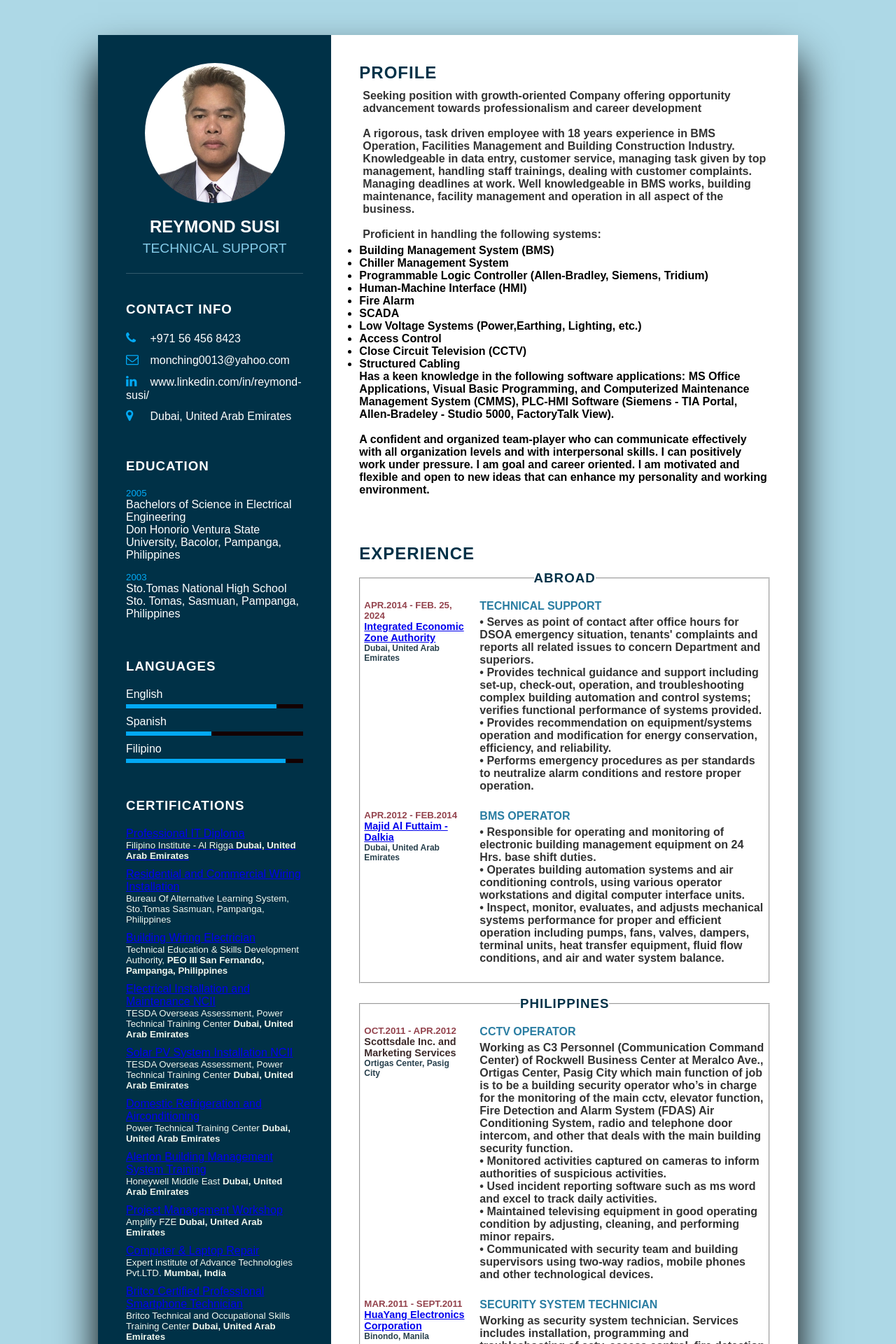
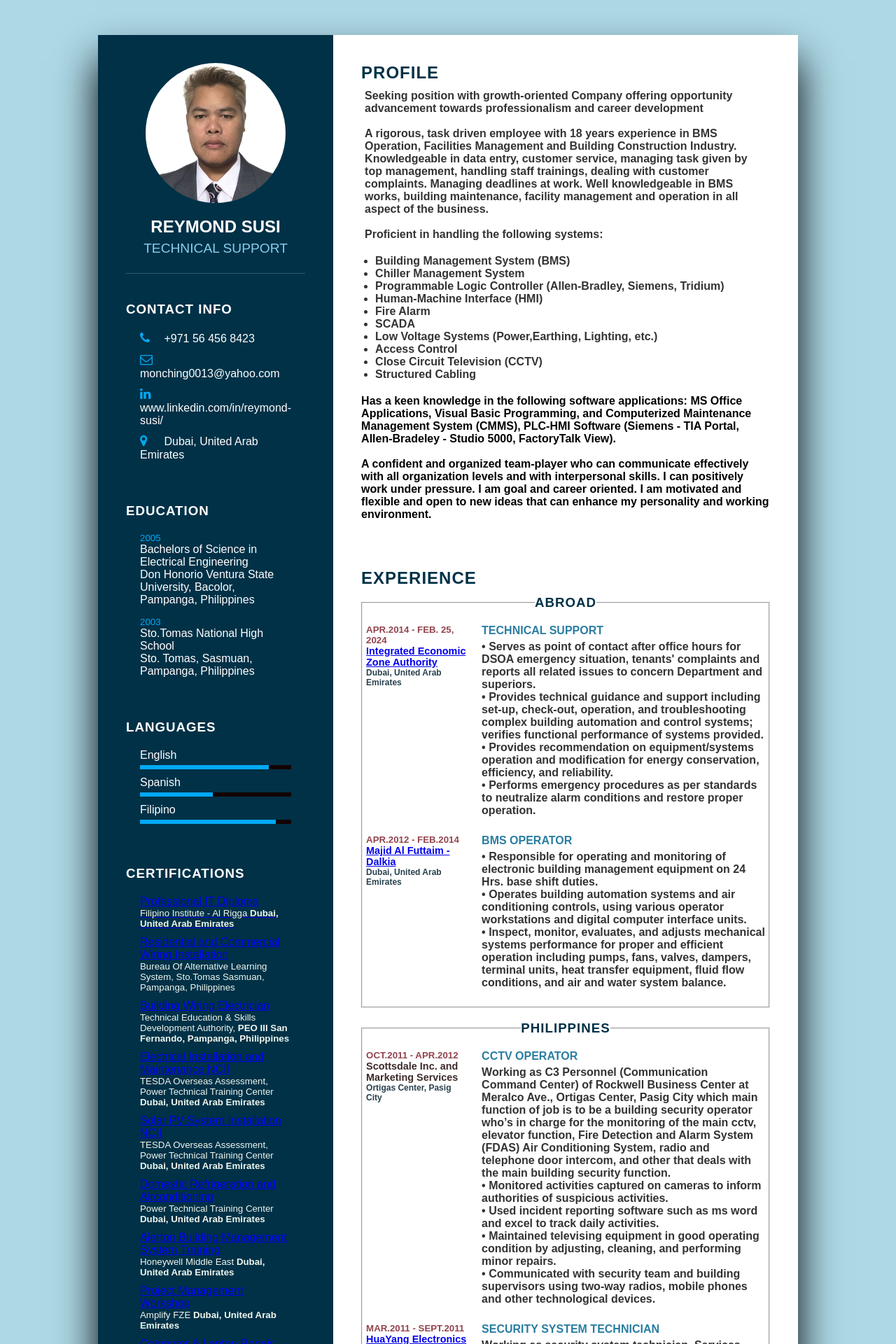
Before and after one commit to monching0013/portfolio, a PHP site: page /resume/index.html in a window 1280 px wide. Shown: the top 1920 px of the page at 70% size. Run offline with PHP 8.4, Linux system fonts and the light colour scheme.

Commit message:
Update My Resume_style.css

```diff
--- a/resume/My Resume_style.css
+++ b/resume/My Resume_style.css
@@ -191,6 +191,10 @@ p
     color: #333;
     margin: 5px;
 }
+Ul {
+    color: #333;
+    margin: 20px;
+}
 .about .box
 {
     display: flex;
```
